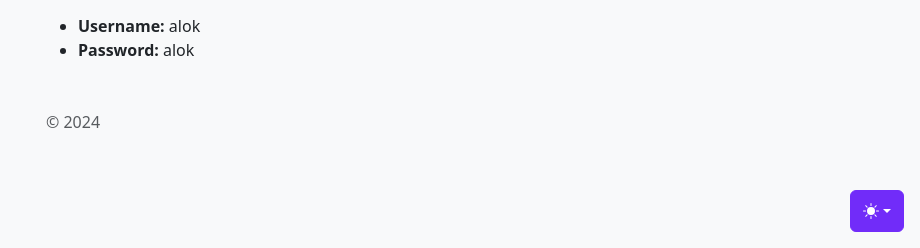
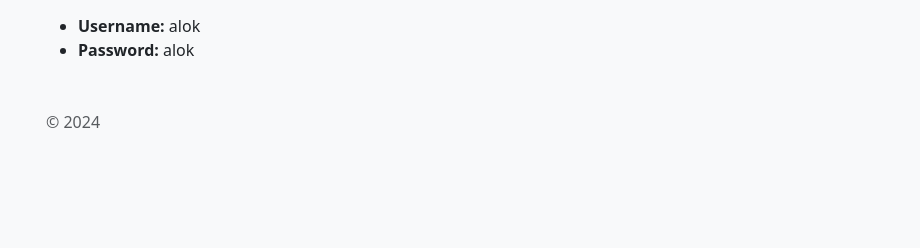
Before and after one commit to alokshandilya/chat-cuisine, a FastAPI app: page / in a window 1280 px wide. Shown: the part 552-800 px from the top of the page, without its empty margins (360-1280 px from the left). Run offline with FastAPI, Linux system fonts and the light colour scheme.

Commit message:
improve login page

```diff
--- a/templates/login.html
+++ b/templates/login.html
@@ -132,80 +132,10 @@
 </head>
 
 <body class="d-flex align-items-center py-4 bg-body-tertiary">
-  <svg xmlns="http://www.w3.org/2000/svg" class="d-none">
-    <symbol id="check2" viewBox="0 0 16 16">
-      <path
-        d="M13.854 3.646a.5.5 0 0 1 0 .708l-7 7a.5.5 0 0 1-.708 0l-3.5-3.5a.5.5 0 1 1 .708-.708L6.5 10.293l6.646-6.647a.5.5 0 0 1 .708 0z" />
-    </symbol>
-    <symbol id="circle-half" viewBox="0 0 16 16">
-      <path d="M8 15A7 7 0 1 0 8 1v14zm0 1A8 8 0 1 1 8 0a8 8 0 0 1 0 16z" />
-    </symbol>
-    <symbol id="moon-stars-fill" viewBox="0 0 16 16">
-      <path
-        d="M6 .278a.768.768 0 0 1 .08.858 7.208 7.208 0 0 0-.878 3.46c0 4.021 3.278 7.277 7.318 7.277.527 0 1.04-.055 1.533-.16a.787.787 0 0 1 .81.316.733.733 0 0 1-.031.893A8.349 8.349 0 0 1 8.344 16C3.734 16 0 12.286 0 7.71 0 4.266 2.114 1.312 5.124.06A.752.752 0 0 1 6 .278z" />
-      <path
-        d="M10.794 3.148a.217.217 0 0 1 .412 0l.387 1.162c.173.518.579.924 1.097 1.097l1.162.387a.217.217 0 0 1 0 .412l-1.162.387a1.734 1.734 0 0 0-1.097 1.097l-.387 1.162a.217.217 0 0 1-.412 0l-.387-1.162A1.734 1.734 0 0 0 9.31 6.593l-1.162-.387a.217.217 0 0 1 0-.412l1.162-.387a1.734 1.734 0 0 0 1.097-1.097l.387-1.162zM13.863.099a.145.145 0 0 1 .274 0l.258.774c.115.346.386.617.732.732l.774.258a.145.145 0 0 1 0 .274l-.774.258a1.156 1.156 0 0 0-.732.732l-.258.774a.145.145 0 0 1-.274 0l-.258-.774a1.156 1.156 0 0 0-.732-.732l-.774-.258a.145.145 0 0 1 0-.274l.774-.258c.346-.115.617-.386.732-.732L13.863.1z" />
-    </symbol>
-    <symbol id="sun-fill" viewBox="0 0 16 16">
-      <path
-        d="M8 12a4 4 0 1 0 0-8 4 4 0 0 0 0 8zM8 0a.5.5 0 0 1 .5.5v2a.5.5 0 0 1-1 0v-2A.5.5 0 0 1 8 0zm0 13a.5.5 0 0 1 .5.5v2a.5.5 0 0 1-1 0v-2A.5.5 0 0 1 8 13zm8-5a.5.5 0 0 1-.5.5h-2a.5.5 0 0 1 0-1h2a.5.5 0 0 1 .5.5zM3 8a.5.5 0 0 1-.5.5h-2a.5.5 0 0 1 0-1h2A.5.5 0 0 1 3 8zm10.657-5.657a.5.5 0 0 1 0 .707l-1.414 1.415a.5.5 0 1 1-.707-.708l1.414-1.414a.5.5 0 0 1 .707 0zm-9.193 9.193a.5.5 0 0 1 0 .707L3.05 13.657a.5.5 0 0 1-.707-.707l1.414-1.414a.5.5 0 0 1 .707 0zm9.193 2.121a.5.5 0 0 1-.707 0l-1.414-1.414a.5.5 0 0 1 .707-.707l1.414 1.414a.5.5 0 0 1 0 .707zM4.464 4.465a.5.5 0 0 1-.707 0L2.343 3.05a.5.5 0 1 1 .707-.707l1.414 1.414a.5.5 0 0 1 0 .708z" />
-    </symbol>
-  </svg>
-
-  <div class="dropdown position-fixed bottom-0 end-0 mb-3 me-3 bd-mode-toggle">
-    <button class="btn btn-bd-primary py-2 dropdown-toggle d-flex align-items-center" id="bd-theme" type="button"
-      aria-expanded="false" data-bs-toggle="dropdown" aria-label="Toggle theme (auto)">
-      <svg class="bi my-1 theme-icon-active" width="1em" height="1em">
-        <use href="#circle-half"></use>
-      </svg>
-      <span class="visually-hidden" id="bd-theme-text">Toggle theme</span>
-    </button>
-    <ul class="dropdown-menu dropdown-menu-end shadow" aria-labelledby="bd-theme-text">
-      <li>
-        <button type="button" class="dropdown-item d-flex align-items-center" data-bs-theme-value="light"
-          aria-pressed="false">
-          <svg class="bi me-2 opacity-50" width="1em" height="1em">
-            <use href="#sun-fill"></use>
-          </svg>
-          Light
-          <svg class="bi ms-auto d-none" width="1em" height="1em">
-            <use href="#check2"></use>
-          </svg>
-        </button>
-      </li>
-      <li>
-        <button type="button" class="dropdown-item d-flex align-items-center" data-bs-theme-value="dark"
-          aria-pressed="false">
-          <svg class="bi me-2 opacity-50" width="1em" height="1em">
-            <use href="#moon-stars-fill"></use>
-          </svg>
-          Dark
-          <svg class="bi ms-auto d-none" width="1em" height="1em">
-            <use href="#check2"></use>
-          </svg>
-        </button>
-      </li>
-      <li>
-        <button type="button" class="dropdown-item d-flex align-items-center active" data-bs-theme-value="auto"
-          aria-pressed="true">
-          <svg class="bi me-2 opacity-50" width="1em" height="1em">
-            <use href="#circle-half"></use>
-          </svg>
-          Auto
-          <svg class="bi ms-auto d-none" width="1em" height="1em">
-            <use href="#check2"></use>
-          </svg>
-        </button>
-      </li>
-    </ul>
-  </div>
-
-
   <main class="form-signin w-100 m-auto">
     <form action="/" method="post">
       <img class="mb-4" src="/static/images/cover.png" alt="" width=100% height="170">
       <h1 class="h3 mb-3 fw-normal">Please sign in</h1>
-
       <div class="form-floating">
         <input type="text" class="form-control" id="username" name="username" required>
         <label for="username">Username</label>
@@ -233,8 +163,6 @@
   <script src="https://cdn.jsdelivr.net/npm/bootstrap@5.3.3/dist/js/bootstrap.min.js"
     integrity="sha384-0pUGZvbkm6XF6gxjEnlmuGrJXVbNuzT9qBBavbLwCsOGabYfZo0T0to5eqruptLy"
     crossorigin="anonymous"></script>
-
-
 </body>
 
 </html>
```
